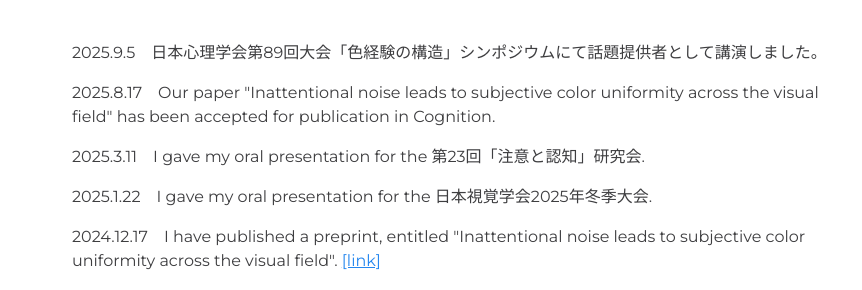
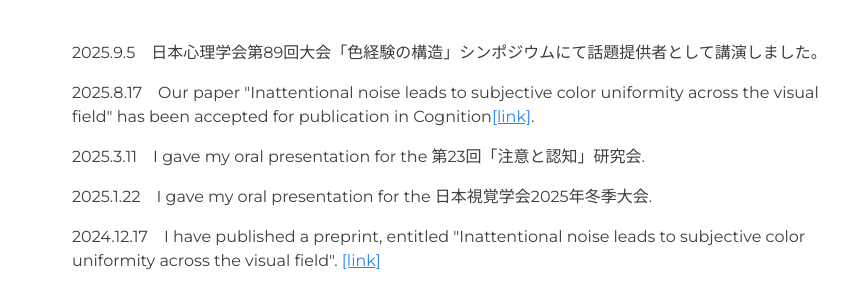
Before and after one commit to LNOKB/lnokb.github.io, a Jekyll site: the page built from index.html, in a window 1280 px wide. Shown: the part 985-1275 px from the top of the page, without its empty margins (208-1070 px from the left). Built offline with Jekyll 4.4.1, drawn with Linux system fonts in a browser that asks for light colours.

Commit message:
Update index.html

```diff
--- a/index.html
+++ b/index.html
@@ -52,7 +52,7 @@
       </p>
 
        <p class="subtitle">
-        2025.8.17　Our paper "Inattentional noise leads to subjective color uniformity across the visual field" has been accepted for publication in Cognition.
+        2025.8.17　Our paper "Inattentional noise leads to subjective color uniformity across the visual field" has been accepted for publication in Cognition<a href="https://www.sciencedirect.com/science/article/pii/S0010027725002331" target="_blank">[link]</a>.
       </p>
 
       <p class="subtitle">
```
